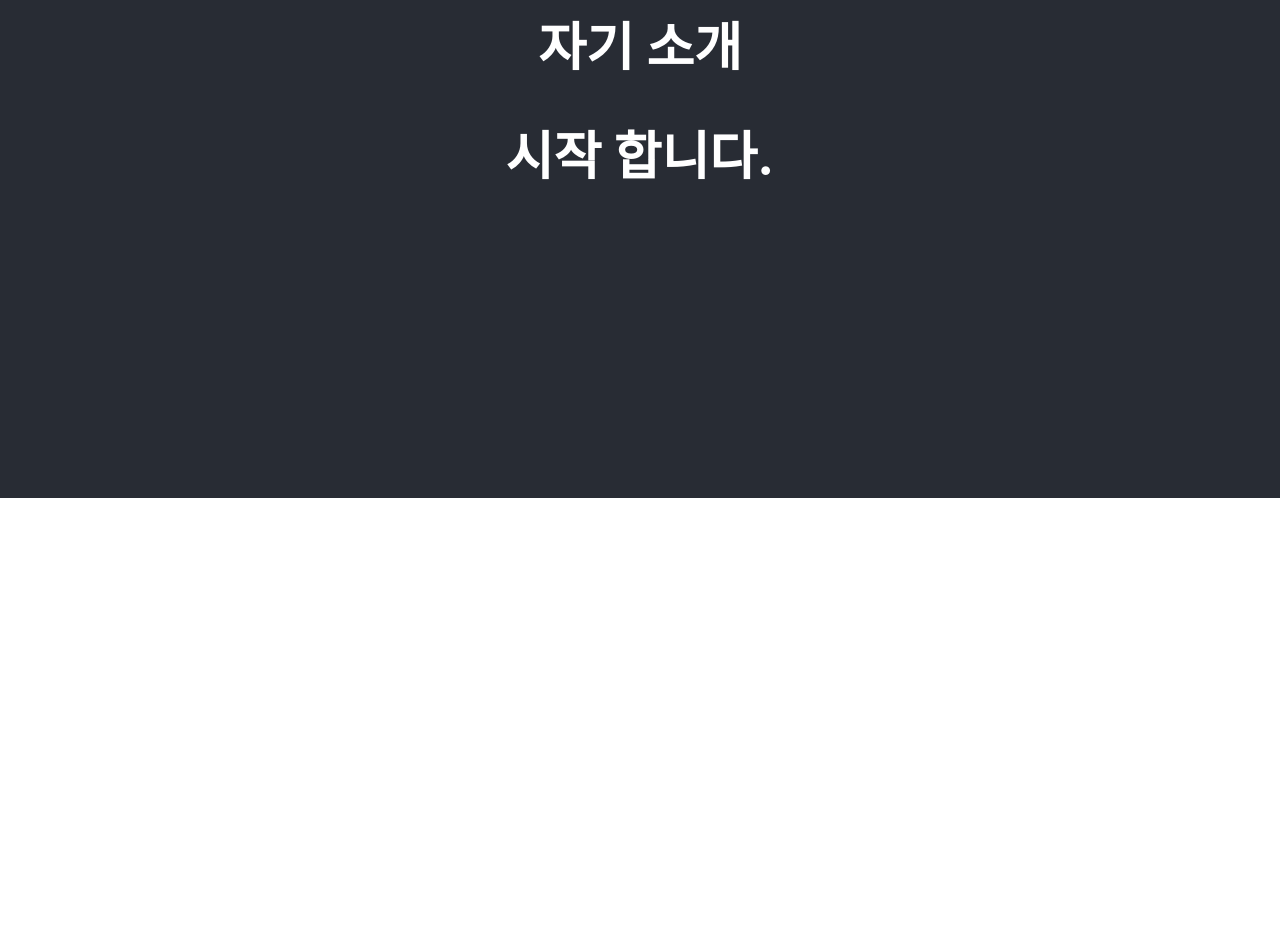
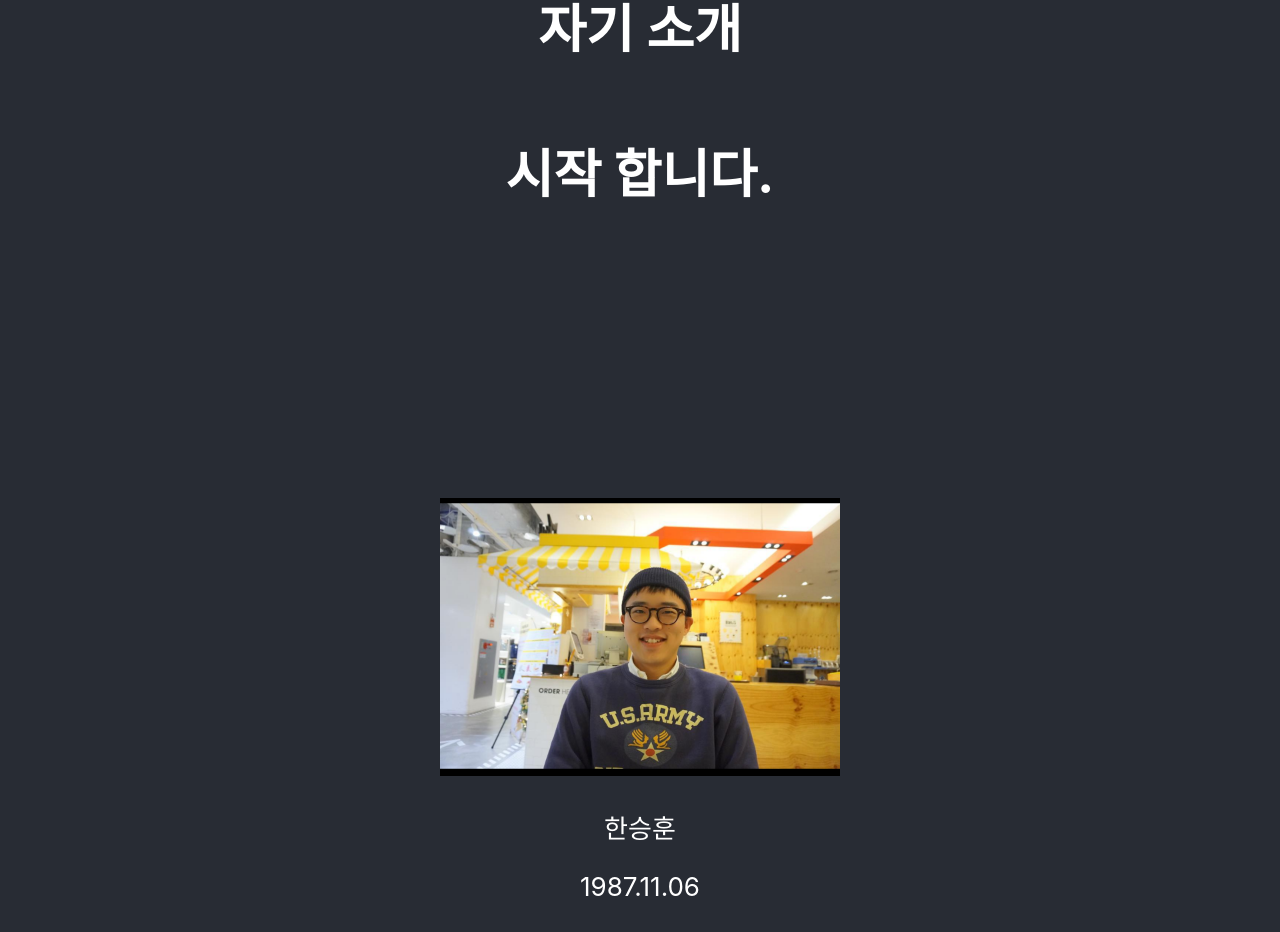
Before and after one commit to dosanHoon/introduce, a React (Create React App) app: page / in a window 1280 px wide. Shown: the part 302-1234 px from the top of the page. Before the commit the page ends 800 px from the top, so only its background shows below. Built offline with nearby package versions, Linux system fonts and the light colour scheme.

Commit message:
make paraell component

```diff
--- a/src/App.tsx
+++ b/src/App.tsx
@@ -2,13 +2,20 @@ import React from "react";
 import "./App.css";
 import { Transition } from "./Components/Transition";
 import { Pages, Page } from "./Components/Pages";
+
+import styled from "styled-components";
+import { Prallex } from "./Components/Prallex";
+
+const Profile = styled.img<{ background?: string }>`
+  width: 400px;
+`;
 
 function App() {
   return (
     <div className="App">
       <header className="App-header">
         <Pages>
-          <Page>
+          <Page fullPage>
             <Transition from="left">
               <h1>자기 소개</h1>
             </Transition>
@@ -18,7 +25,13 @@ function App() {
           </Page>
           <Page>
             <Transition from="right">
-              <img src="img01.png" alt="self" />
+              <Prallex>
+                <Profile src="img01.png" alt="self" />
+
+                <p>한승훈</p>
+                <p>1987.11.06</p>
+                <p>1987.11.06</p>
+              </Prallex>
             </Transition>
           </Page>
         </Pages>
--- a/src/Components/Pages.tsx
+++ b/src/Components/Pages.tsx
@@ -4,7 +4,7 @@ import styled from "styled-components";
 interface PropsTypes {
   children: Element;
 }
-export const Pages: React.FC = ({ children }) => {
+export const Pages: React.FC<any> = ({ children }) => {
   const [p, setP] = React.useState(0);
 
   const nextPage = () =>
@@ -35,10 +35,18 @@ export const Pages: React.FC = ({ children }) => {
     };
   }, []);
   console.log("p", p);
-  return (children as any)[p];
+  return children;
 };
 
-export const Page = styled.div<{ background?: string }>`
+export const Page = styled.div<{ background?: string; fullPage?: boolean }>`
+  display: flex;
+  flex-direction: column;
+  justify-content: center;
   width: 100%;
-  height: 100%;
+  ${(props) => {
+    if (props.fullPage) {
+      return `height:${window.innerHeight}px`;
+    }
+    return `height: 100%;`
+  }}
 `;
--- /dev/null
+++ b/src/Components/Prallex.tsx
@@ -0,0 +1,18 @@
+import React from "react";
+
+export const Prallex: React.FC = ({ children }) => {
+  const ref = React.useRef(null);
+
+  const checkPosition = () => {
+    console.log(ref.current);
+  };
+
+  React.useEffect(() => {
+    window.addEventListener("scroll", checkPosition);
+    return function () {
+      window.removeEventListener("scroll", checkPosition);
+    };
+  }, []);
+
+  return <div ref={ref}>{children}</div>;
+};
```
Also changed, not shown: 1 other file (tests, documents, lock files or other folders).
